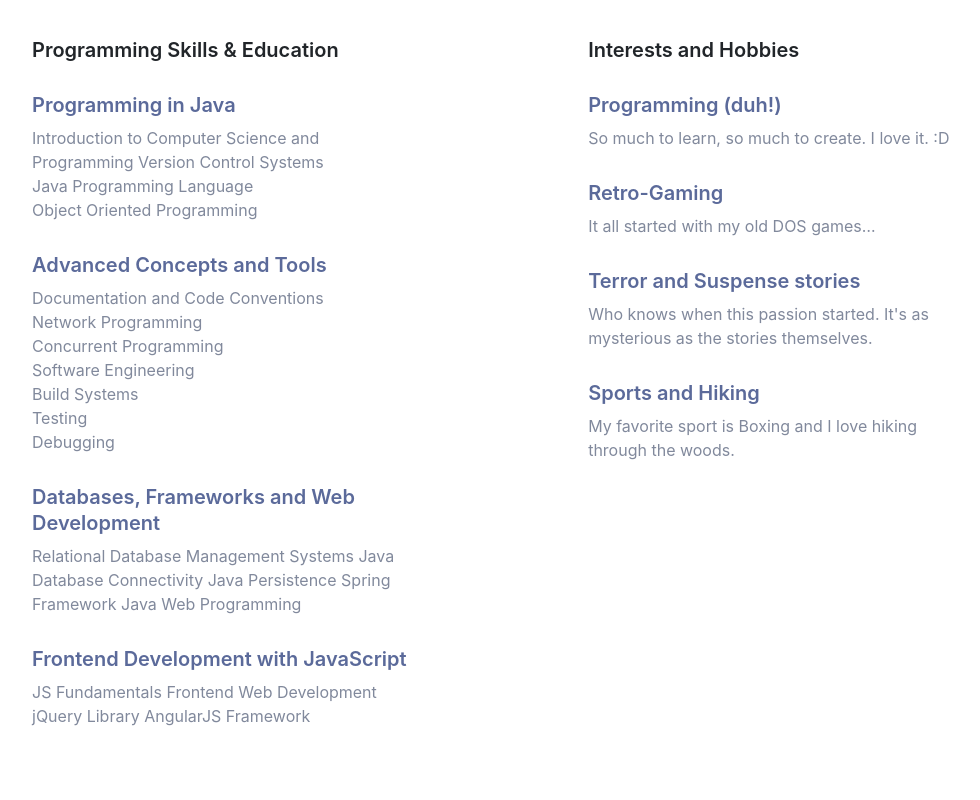
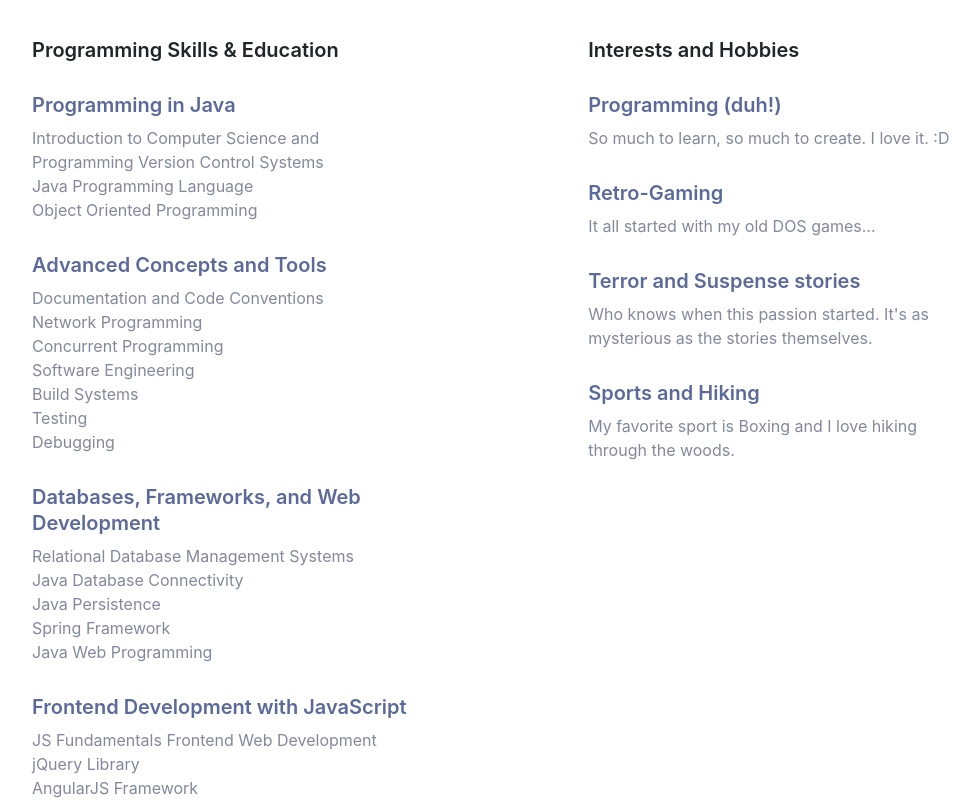
Before and after one commit to TheDreigon/TheDreigon.github.io, a plain HTML site: page index.html in a window 1280 px wide. Shown: the part 580-1380 px from the top of the page, without its empty margins (53-1033 px from the left). Before the commit the page ends 1308 px from the top, so only its background shows below. Drawn offline with nearby package versions, Linux system fonts and the light colour scheme.

Commit message:
personalized bootstrap a bit more...

```diff
--- a/index.html
+++ b/index.html
@@ -69,11 +69,11 @@
 			<div class="list-card">
 				<!--<span class="exp">+ 6 years</span>-->
 				<div>
-					<h3>Databases, Frameworks and Web Development</h3>
-					<span>Relational Database Management Systems</span>
-					<span>Java Database Connectivity</span>
-					<span>Java Persistence</span>
-					<span>Spring Framework</span>
+					<h3>Databases, Frameworks, and Web Development</h3>
+					<span>Relational Database Management Systems</span><br>
+					<span>Java Database Connectivity</span><br>
+					<span>Java Persistence</span><br>
+					<span>Spring Framework</span><br>
 					<span>Java Web Programming</span>
 				</div>
 			</div>
@@ -83,8 +83,8 @@
 				<div>
 					<h3>Frontend Development with JavaScript</h3>
 					<span>JS Fundamentals</span>
-					<span>Frontend Web Development</span>
-					<span>jQuery Library</span>
+					<span>Frontend Web Development</span><br>
+					<span>jQuery Library</span><br>
 					<span>AngularJS Framework</span>
 				</div>
 			</div>
```
